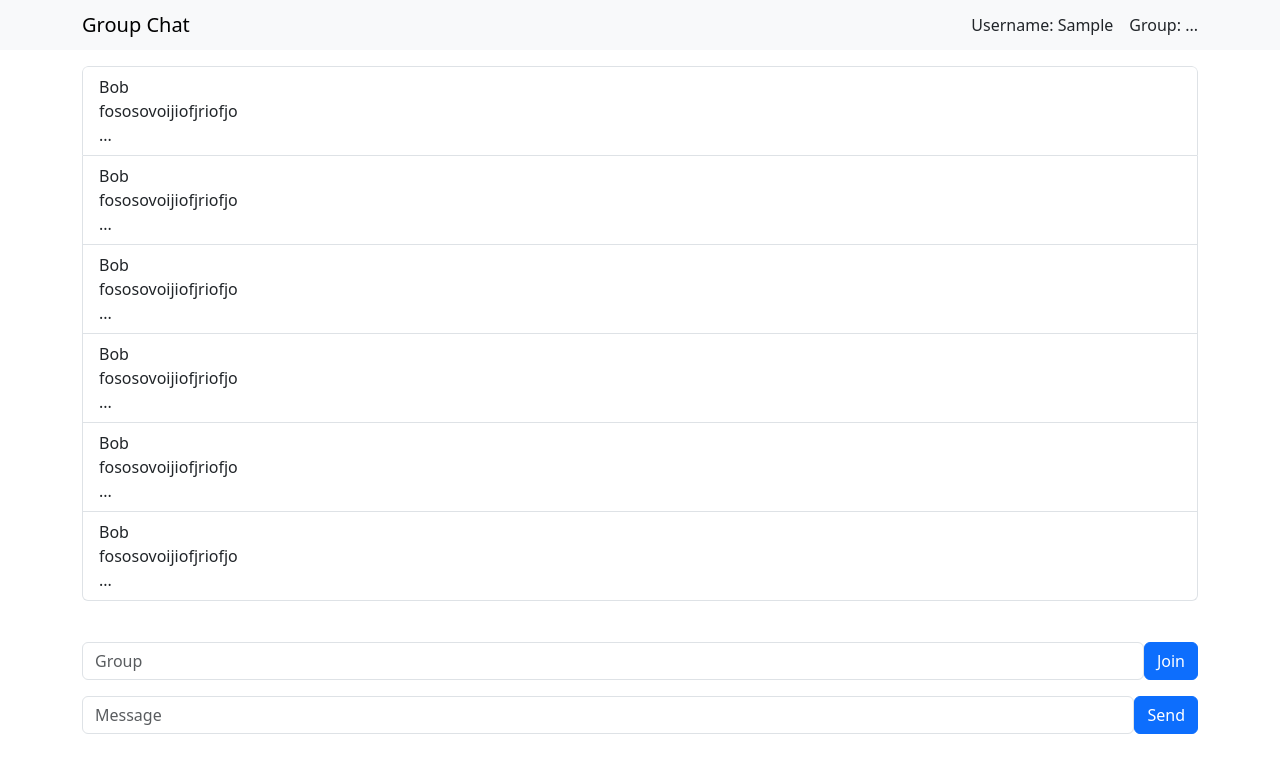
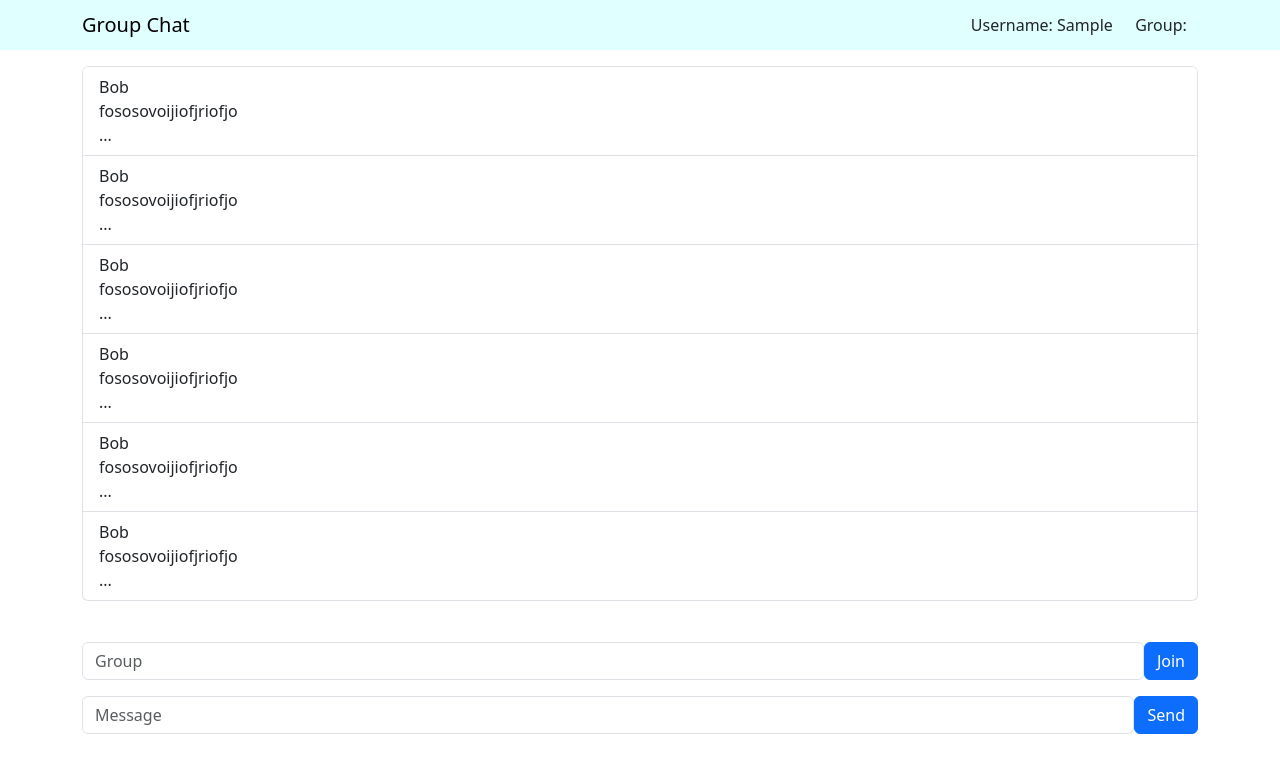
Before and after one commit to cyoung-sudo/group-chat-app-client, a React (Vite) app: page / in a window 1280 px wide. Both pictures are taken after typing "Sample" into the empty fields and a click on the button "Enter". Shown: the top 772 px of the page. Built offline with nearby package versions, Linux system fonts and the light colour scheme.

Commit message:
updated group form

```diff
--- a/src/App.jsx
+++ b/src/App.jsx
@@ -11,10 +11,21 @@ import MessageForm from "./components/forms/MessageForm";
 
 function App() {
   const [username, setUsername] = useState(null);
+  const [group, setGroup] = useState("");
+
+  const submitGroup = e => {
+    e.preventDefault();
+    // Check max length
+    if(group.length <= 30) {
+      console.log(group)
+    }
+  }
 
   return (
     <div id="app">
-      <NavigationBar username={username}/>
+      <NavigationBar
+        username={username}
+        group={group}/>
 
       <Container id="app-content">
         {!username &&
@@ -36,7 +47,9 @@ function App() {
             </div>
 
             <div id="groupForm-wrapper">
-              <GroupForm/>
+              <GroupForm
+                setGroup={setGroup}
+                submitGroup={submitGroup}/>
             </div>
 
             <div id="messageForm-wrapper">
--- a/src/components/forms/GroupForm.jsx
+++ b/src/components/forms/GroupForm.jsx
@@ -3,11 +3,14 @@ import "./GroupForm.scss";
 import Form from 'react-bootstrap/Form';
 import Button from 'react-bootstrap/Button';
 
-const GroupForm = () => {
+const GroupForm = ({ setGroup, submitGroup }) => {
   return (
-    <Form id="groupForm">
+    <Form id="groupForm" onSubmit={submitGroup}>
       <Form.Group>
-        <Form.Control type="text" placeholder="Group" />
+        <Form.Control
+          onChange={e => setGroup(e.target.value)}
+          type="text"
+          placeholder="Group" />
       </Form.Group>
       <Button variant="primary" type="submit">
         Join
--- a/src/components/navigation/NavigationBar.jsx
+++ b/src/components/navigation/NavigationBar.jsx
@@ -1,12 +1,11 @@
 import "./NavigationBar.scss";
 // Bootstrap
 import Container from 'react-bootstrap/Container';
-import Nav from 'react-bootstrap/Nav';
 import Navbar from 'react-bootstrap/Navbar';
 
-const NavigationBar = ({ username }) => {
+const NavigationBar = ({ username, group }) => {
   return (
-    <Navbar id="navbar" expand="lg" className="bg-body-tertiary">
+    <Navbar id="navbar" expand="lg">
       <Container>
         <Navbar.Brand>Group Chat</Navbar.Brand>
 
@@ -14,10 +13,8 @@ const NavigationBar = ({ username }) => {
           <>
             <Navbar.Toggle aria-controls="basic-navbar-nav" />
             <Navbar.Collapse id="basic-navbar-nav" className="justify-content-end">
-              <Nav id="navbar-info" className="justify-content-end">
                 <div>Username: {username}</div>
-                <div>Group: ...</div>
-              </Nav>
+                <div>Group: {group}</div>
             </Navbar.Collapse>
           </>
         }
--- a/src/components/navigation/NavigationBar.scss
+++ b/src/components/navigation/NavigationBar.scss
@@ -1,10 +1,31 @@
 #navbar {
   height: var(--navbar-height);
+  background-color: var(--theme-color);
+  button:focus {
+    box-shadow: none;
+  }
 }
 
-#navbar-info {
+#basic-navbar-nav {
+  z-index: 10;
+  background-color: var(--theme-color);
   > div {
-    margin-left: 1rem;
+    max-width: 90vw;
+    overflow-x: scroll;
+    overflow-y: hidden;
+    white-space:nowrap;
+    padding: 0.7rem;
     font-weight: 300;
   }
 }
+
+/* ----- Breakpoints ----- */
+/* Medium screen devices (768px and above) */
+@media only screen and (min-width: 768px) {
+  #basic-navbar-nav {
+    > div {
+      max-width: 20vw;
+    }
+  }
+}
+/* ----- /Breakpoints ----- */
--- a/src/index.scss
+++ b/src/index.scss
@@ -1,3 +1,4 @@
 :root {
+  --theme-color: lightcyan;
   --navbar-height: 50px;
 }
```
